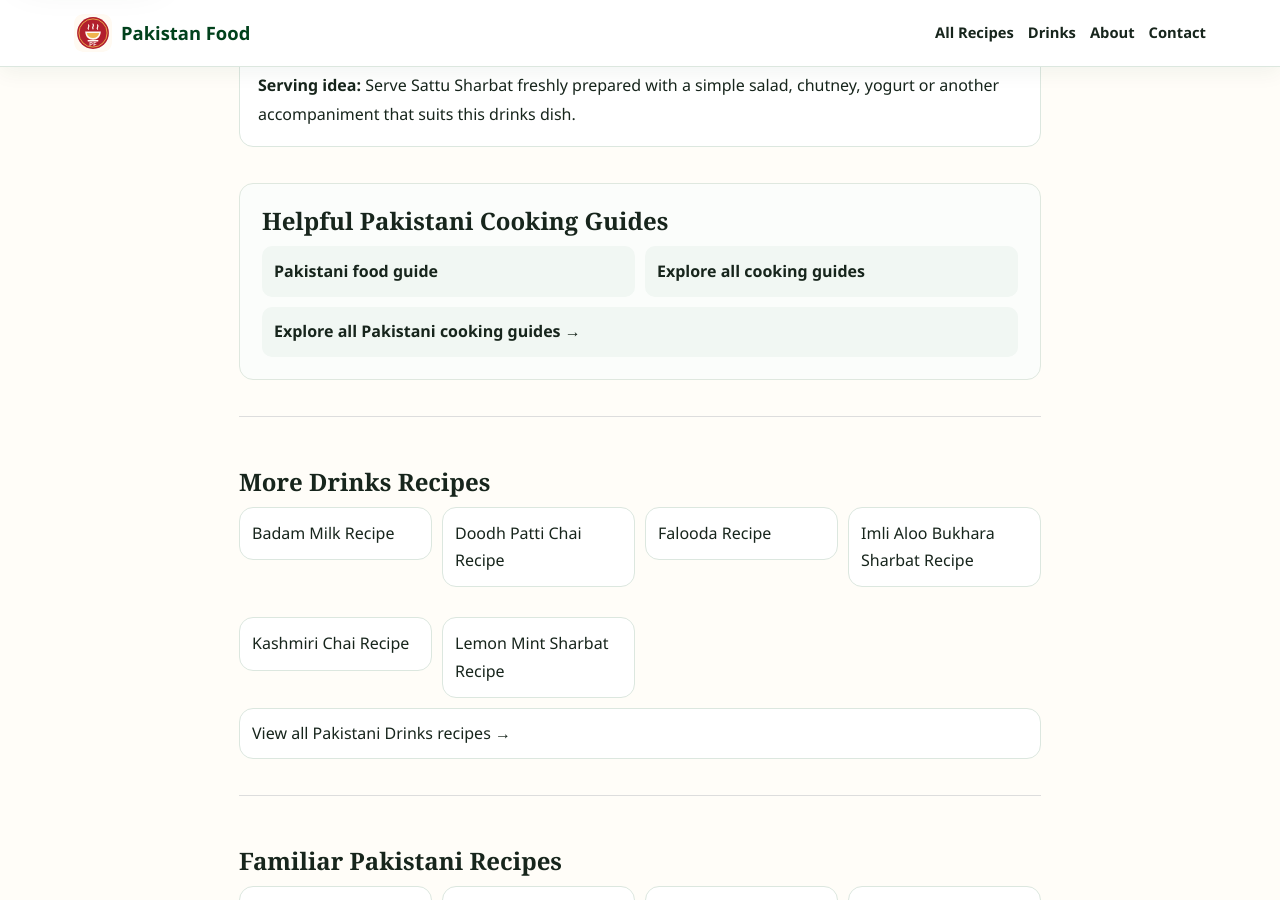
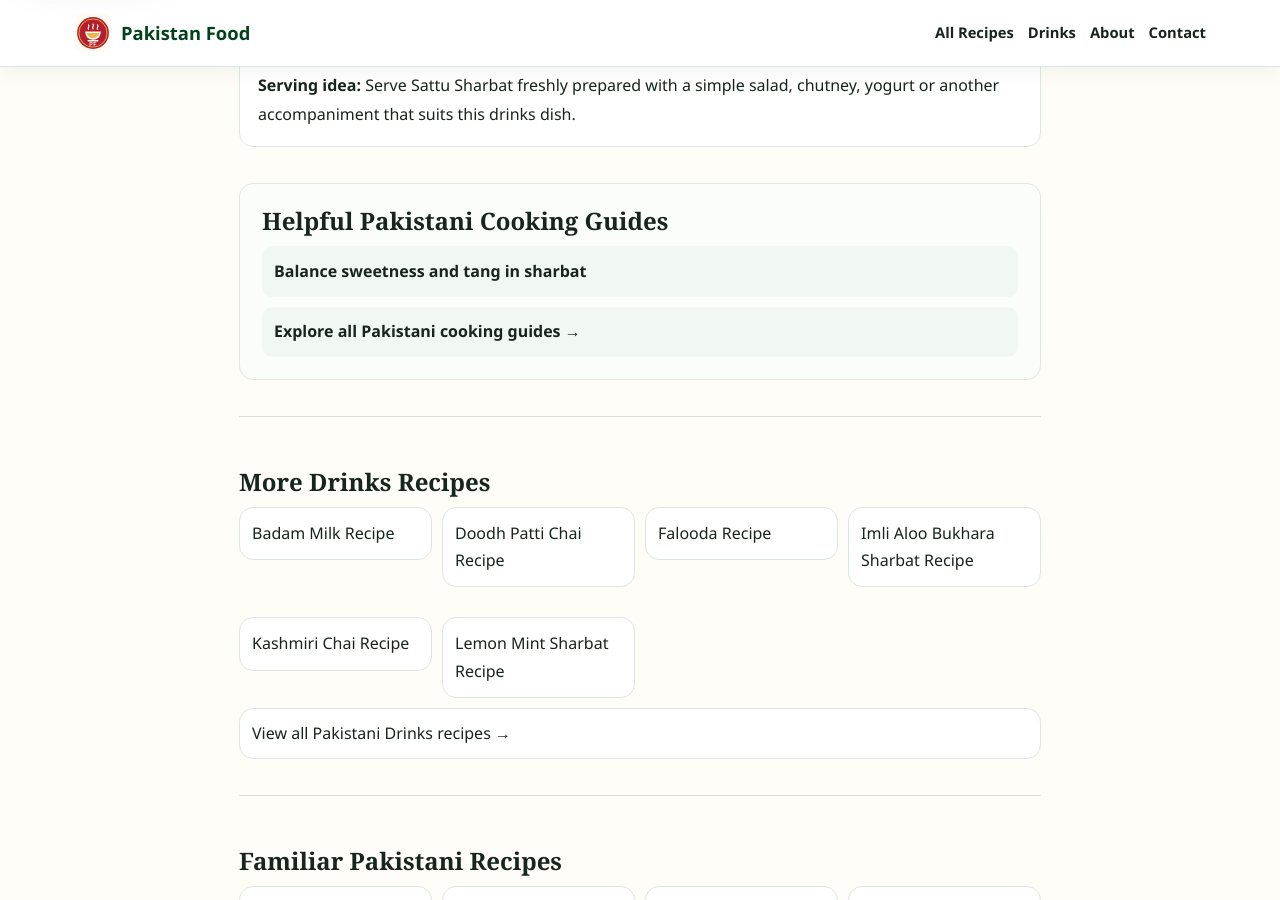
Before and after one commit to manazarali01-hub/pakistan-food, a Jekyll site: the page built from recipes/sattu-sharbat.html, in a window 1280 px wide and 900 px high, scrolled down 2953 px. Built offline with Jekyll 4.4.1, drawn with Linux system fonts in a browser that asks for light colours.

Commit message:
Link new cooking guides from relevant recipes

```diff
--- a/_layouts/recipe.html
+++ b/_layouts/recipe.html
@@ -329,8 +329,10 @@
             <li><a href="../guides/how-to-fix-watery-karahi.html">Fix watery karahi</a></li><li><a href="../guides/how-to-thicken-karahi.html">Thicken karahi naturally</a></li><li><a href="../guides/karahi-vs-qorma.html">Karahi vs qorma</a></li>
           {% when 'chicken-qorma' or 'chicken-handi' %}
             <li><a href="../guides/qorma-vs-handi.html">Qorma vs handi</a></li><li><a href="../guides/how-to-stop-yogurt-splitting-in-curry.html">Stop yogurt splitting in curry</a></li><li><a href="../guides/karahi-vs-qorma.html">Karahi vs qorma</a></li>
+          {% when 'chicken-jalfrezi' %}
+            <li><a href="../guides/how-to-keep-jalfrezi-vegetables-crisp.html">Keep Jalfrezi vegetables crisp</a></li>
           {% when 'chicken-tikka' or 'chicken-malai-boti' or 'lahori-chargha' or 'chicken-sajji' %}
-            <li><a href="../guides/how-long-to-marinate-chicken-tikka.html">Chicken marinating guide</a></li><li><a href="../guides/how-to-keep-kabab-juicy.html">Keep grilled meat juicy</a></li>
+            <li><a href="../guides/how-long-to-marinate-chicken-tikka.html">Chicken marinating guide</a></li><li><a href="../guides/how-to-keep-kabab-juicy.html">Keep grilled meat juicy</a></li>{% if page.recipe_key == 'lahori-chargha' or page.recipe_key == 'chicken-sajji' %}<li><a href="../guides/chargha-vs-sajji.html">Chargha vs sajji</a></li>{% endif %}
           {% when 'seekh-kabab' or 'chapli-kabab' or 'shami-kabab' or 'reshmi-kabab' %}
             <li><a href="../guides/chapli-vs-seekh-kabab.html">Chapli vs seekh kabab</a></li><li><a href="../guides/shami-vs-chapli-kabab.html">Shami vs chapli kabab</a></li><li><a href="../guides/how-to-keep-kabab-juicy.html">Keep kababs juicy</a></li><li><a href="../guides/seekh-kabab-not-sticking.html">Keep seekh kabab on the skewer</a></li>
           {% when 'beef-nihari' %}
@@ -347,16 +349,26 @@
             <li><a href="../guides/why-pakora-gets-oily.html">Why pakora gets oily</a></li>
           {% when 'chana-chaat' or 'dahi-bhallay' %}
             <li><a href="../guides/chana-chaat-vs-dahi-bhallay.html">Chana chaat vs dahi bhallay</a></li>
-          {% when 'daal-mash' or 'daal-chawal' or 'chana-masala' or 'rajma-masala' %}
+          {% when 'keema-matar' or 'aloo-keema' %}
+            <li><a href="../guides/how-to-keep-keema-moist.html">Keep keema moist</a></li>
+          {% when 'chana-masala' %}
+            <li><a href="../guides/how-to-cook-chickpeas-until-tender.html">Cook chickpeas until tender</a></li>
+          {% when 'daal-mash' or 'daal-chawal' or 'rajma-masala' %}
             <li><a href="../guides/how-to-cook-daal-without-mushy-texture.html">Control daal texture</a></li>
           {% when 'sarson-ka-saag' or 'aloo-palak' %}
             <li><a href="../guides/how-to-remove-bitterness-from-sarson-ka-saag.html">Balance saag bitterness</a></li>
+          {% when 'falooda' %}
+            <li><a href="../guides/how-to-make-falooda-at-home.html">Make and layer falooda</a></li>
+          {% when 'fruit-chaat' %}
+            <li><a href="../guides/how-to-stop-fruit-chaat-browning.html">Stop fruit chaat from browning</a></li>
+          {% when 'imli-aloo-bukhara-sharbat' or 'lemon-mint-sharbat' or 'sattu-sharbat' %}
+            <li><a href="../guides/how-to-make-sharbat-balanced.html">Balance sweetness and tang in sharbat</a></li>
           {% when 'gulab-jamun' %}
             <li><a href="../guides/how-to-make-gulab-jamun-soft.html">Make gulab jamun soft</a></li><li><a href="../guides/traditional-pakistani-desserts.html">Traditional Pakistani desserts</a></li>
           {% when 'ras-malai' %}
             <li><a href="../guides/how-to-keep-ras-malai-soft.html">Keep ras malai soft</a></li><li><a href="../guides/best-way-to-store-pakistani-sweets.html">Store Pakistani sweets safely</a></li>
           {% when 'rice-kheer' or 'sheer-khurma' or 'suji-halwa' or 'gajar-ka-halwa' or 'jalebi' %}
-            <li><a href="../guides/traditional-pakistani-desserts.html">Traditional Pakistani desserts</a></li><li><a href="../guides/best-way-to-store-pakistani-sweets.html">Store Pakistani sweets safely</a></li>{% if page.recipe_key == 'rice-kheer' %}<li><a href="../guides/how-to-make-kheer-thicker.html">Make kheer thicker</a></li>{% endif %}{% if page.recipe_key == 'sheer-khurma' %}<li><a href="../guides/sheer-khurma-vs-kheer.html">Sheer khurma vs kheer</a></li>{% endif %}{% if page.recipe_key == 'jalebi' %}<li><a href="../guides/why-jalebi-turns-soft.html">Why jalebi turns soft</a></li>{% endif %}
+            <li><a href="../guides/traditional-pakistani-desserts.html">Traditional Pakistani desserts</a></li><li><a href="../guides/best-way-to-store-pakistani-sweets.html">Store Pakistani sweets safely</a></li>{% if page.recipe_key == 'rice-kheer' %}<li><a href="../guides/how-to-make-kheer-thicker.html">Make kheer thicker</a></li>{% endif %}{% if page.recipe_key == 'sheer-khurma' %}<li><a href="../guides/sheer-khurma-vs-kheer.html">Sheer khurma vs kheer</a></li>{% endif %}{% if page.recipe_key == 'jalebi' %}<li><a href="../guides/why-jalebi-turns-soft.html">Why jalebi turns soft</a></li>{% endif %}{% if page.recipe_key == 'gajar-ka-halwa' %}<li><a href="../guides/how-to-make-gajar-halwa-without-burning.html">Cook gajar halwa without burning</a></li>{% endif %}
           {% when 'kashmiri-chai' %}
             <li><a href="../guides/how-to-make-kashmiri-chai-pink.html">Make Kashmiri chai pink</a></li><li><a href="../guides/doodh-patti-vs-masala-chai.html">Doodh patti vs masala chai</a></li>
           {% when 'doodh-patti-chai' or 'masala-chai' %}
```
